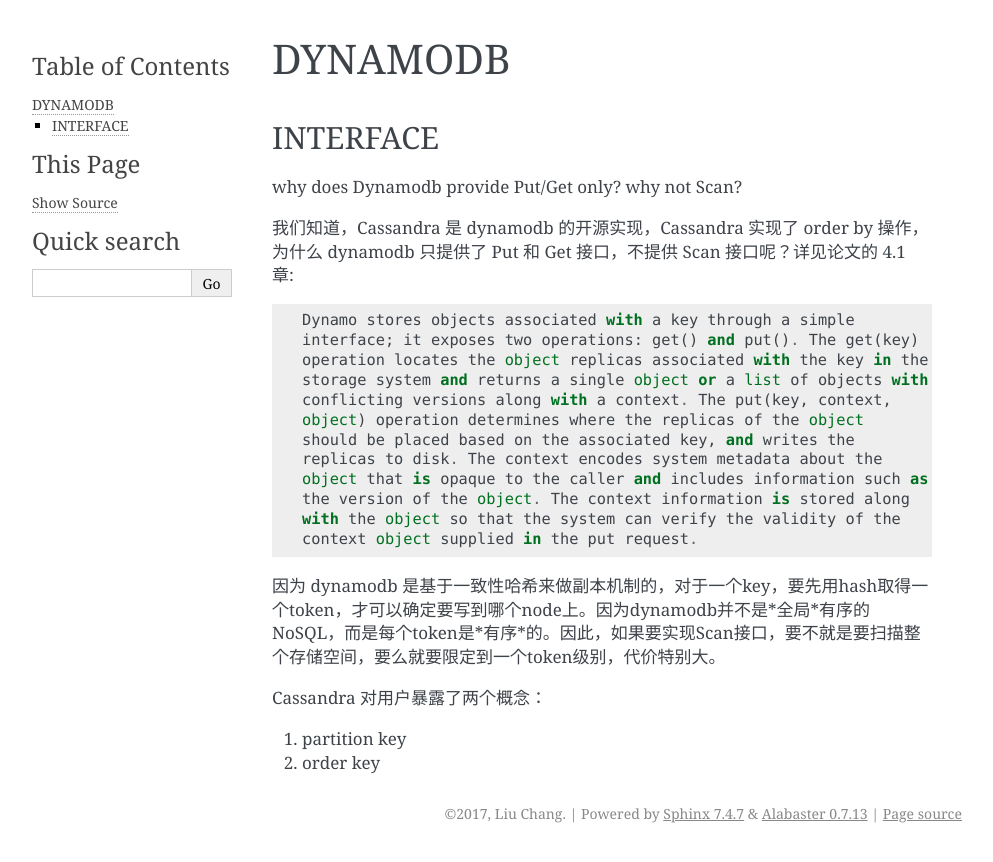
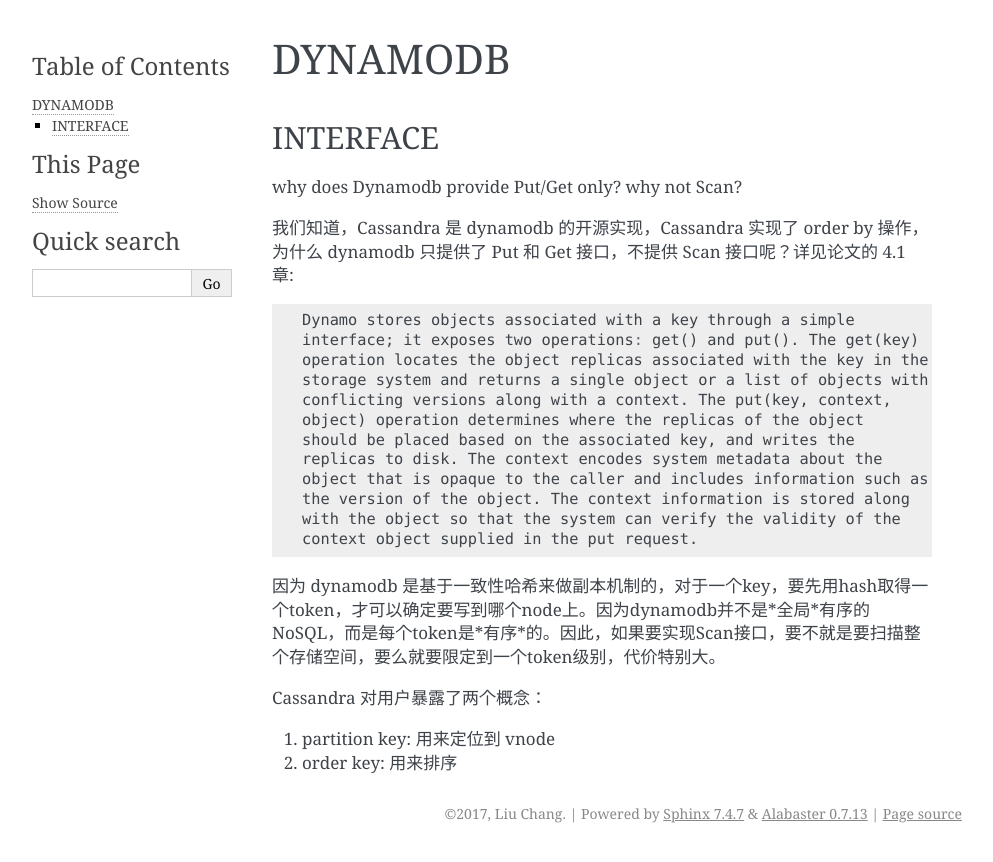
Before and after one commit to Liuchang0812/Paper, a Sphinx documentation site: the page built from source/NoSQL/Dynamodb.rst, in a window 1280 px wide. Shown: the top 862 px of the page, without its empty margins (148-1141 px from the left). Built offline with Sphinx 7.4.7, drawn with Linux system fonts in a browser that asks for light colours.

Commit message:
Update Dynamodb.rst

```diff
--- a/source/NoSQL/Dynamodb.rst
+++ b/source/NoSQL/Dynamodb.rst
@@ -9,7 +9,7 @@
 
 我们知道，Cassandra 是 dynamodb 的开源实现，Cassandra 实现了 order by 操作，为什么 dynamodb 只提供了 Put 和 Get 接口，不提供 Scan 接口呢？详见论文的 4.1 章:
 
-.. code::
+.. code:: c
 
   Dynamo stores objects associated with a key through a simple
   interface; it exposes two operations: get() and put(). The get(key)
@@ -29,5 +29,5 @@
 
 Cassandra 对用户暴露了两个概念：
 
-#. partition key
-#. order key
+#. partition key: 用来定位到 vnode
+#. order key: 用来排序
```
